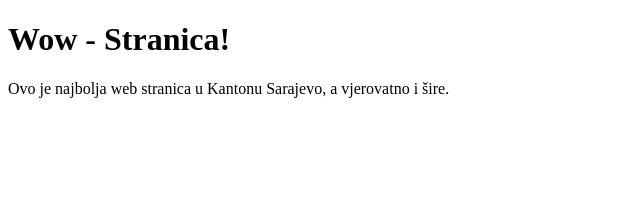
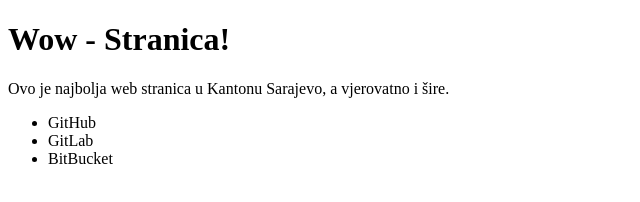
Before and after one commit to Herr-Hauptmann/encode-git, a plain HTML site: page index.html in a window 1280 px wide. Shown: the whole page, without its empty margins (0-640 px from the left). Drawn offline with Linux system fonts and the light colour scheme.

Commit message:
add ul to index html

```diff
--- a/index.html
+++ b/index.html
@@ -8,5 +8,10 @@
 <body>
     <h1>Wow - Stranica!</h1>
     <p>Ovo je najbolja web stranica u Kantonu Sarajevo, a vjerovatno i šire.</p>
+    <ul>
+        <li>GitHub</li>
+        <li>GitLab</li>
+        <li>BitBucket</li>
+    </ul>
 </body>
 </html>
```
